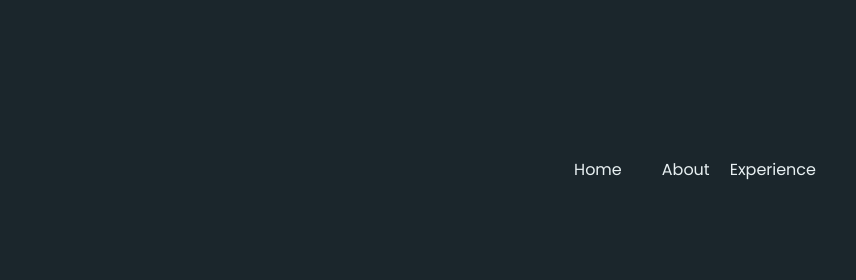
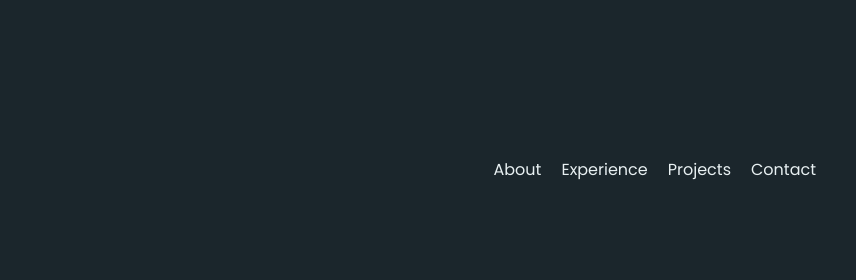
Before and after one commit to AlexC01/myportfolio, a Gatsby site: page / in a window 1280 px wide. Shown: the top 280 px of the page, 424-1280 px from the left. Built offline with nearby package versions, Linux system fonts and the light colour scheme; Gatsby itself is replaced by a stand-in of ours.

Commit message:
✨ Adding the last nav links

```diff
--- a/src/components/Navbar.tsx
+++ b/src/components/Navbar.tsx
@@ -13,15 +13,16 @@ const Navbar = () => {
         </Link>
         <ul className="md:ml-auto flex text-textnav flex-wrap items-center text-base justify-center">
           <li className="mr-5 hover:text-babyblue">
-            <Link to="/" className="mr-5">
-              Home
-            </Link>
-          </li>
-          <li className="mr-5 hover:text-babyblue">
             <a href="#about">About</a>
           </li>
           <li className="mr-5 hover:text-babyblue">
             <a href="#experience">Experience</a>
+          </li>
+          <li className="mr-5 hover:text-babyblue">
+            <a href="#projects">Projects</a>
+          </li>
+          <li className="mr-5 hover:text-babyblue">
+            <a href="#contact">Contact</a>
           </li>
         </ul>
       </div>
```
